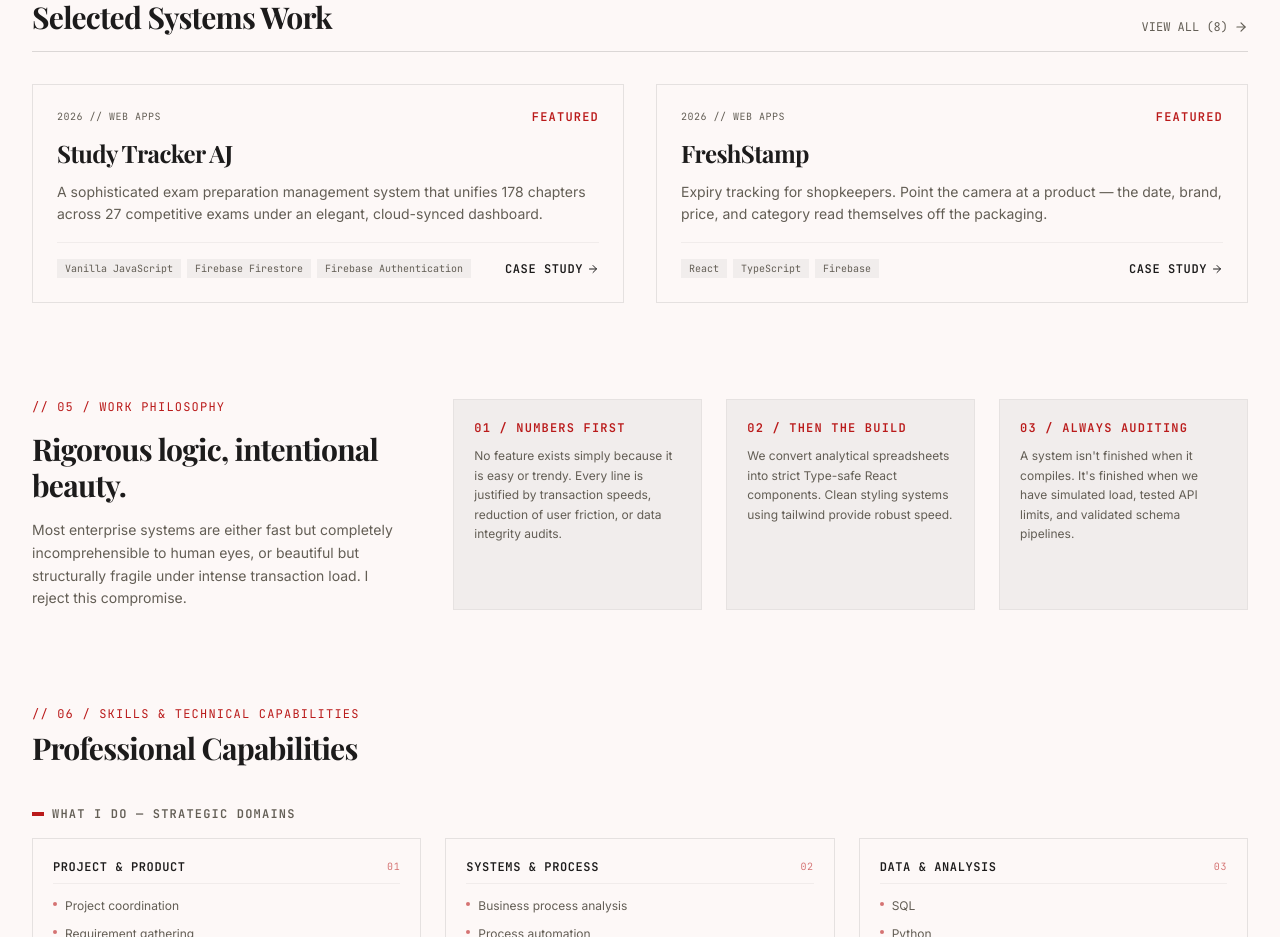
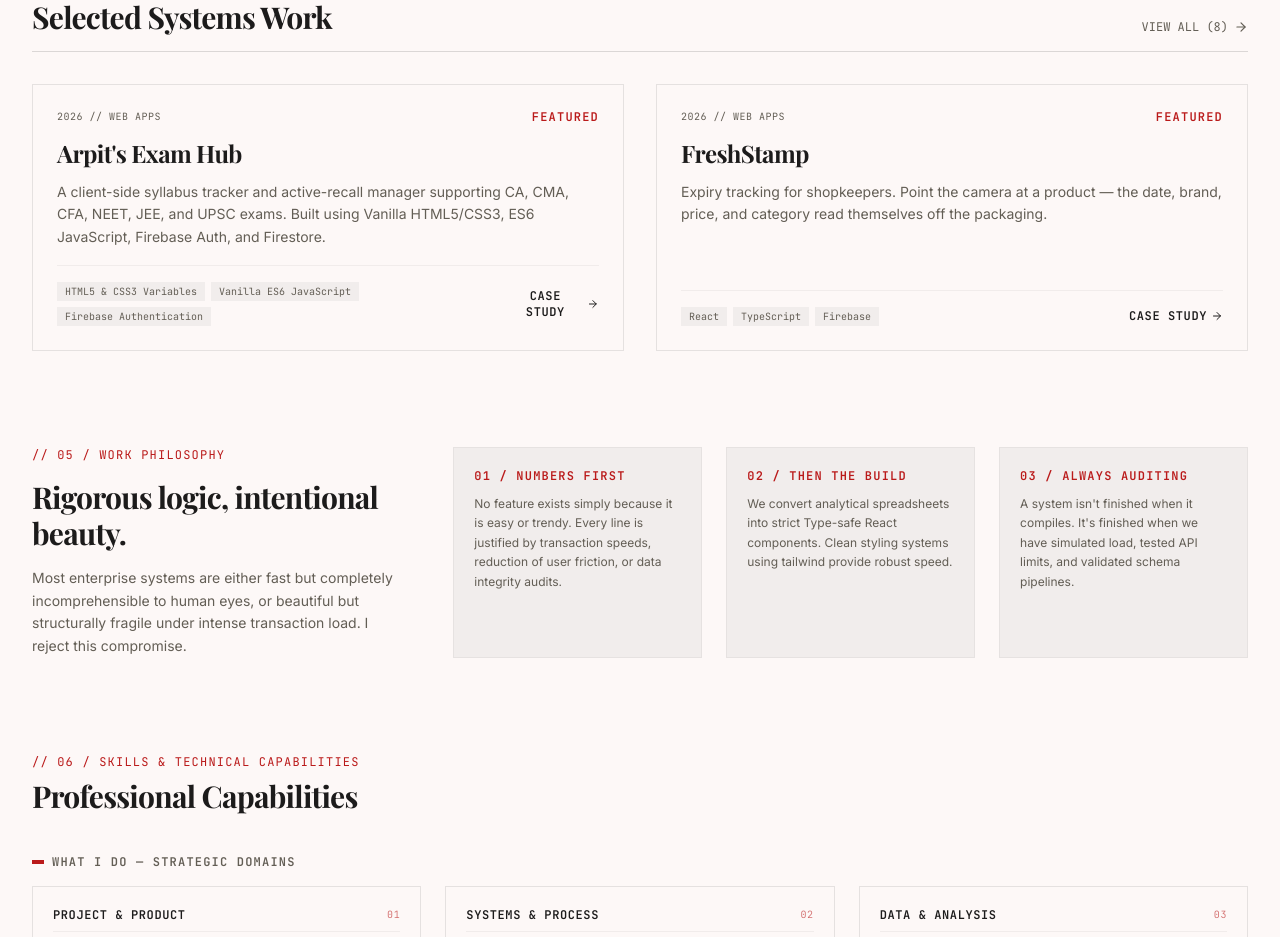
Before and after one commit to Arpitj9974/Arpitj9974-portfolio-, a React (Vite) app: page / in a window 1280 px wide. Shown: the part 1940-2877 px from the top of the page. Built offline with nearby package versions, Linux system fonts and the light colour scheme; a web font is replaced by a local one.

Commit message:
refactor: update project branding and description
Renamed "Study Tracker AJ" to "Arpit's Exam Hub" and updated the project description to emphasize the 3-Stage Tracking Cycle and technical implementation details.

```diff
--- a/src/data.ts
+++ b/src/data.ts
@@ -199,29 +199,29 @@ export const PORTFOLIO_OWNER = {
 export const PROJECTS: Project[] = [
   {
     id: "study-tracker-aj",
-    title: "Study Tracker AJ",
-    subtitle: "Full-Stack Progressive Web Application",
-    description: "A sophisticated exam preparation management system that unifies 178 chapters across 27 competitive exams under an elegant, cloud-synced dashboard.",
-    longDescription: "Study Tracker AJ is a full-stack, progressive learning portal designed to coordinate complex preparation pipelines for high-stakes Indian competitive exams. Progress syncs to the cloud automatically — check a chapter on your laptop, it's already checked on your phone. A built-in recommendation engine reads live completion data and tells you exactly what to focus on next based on exam priority and where you're weakest. Live countdown to exam day, Google sign-in, and a dashboard that shows the whole picture at once.",
+    title: "Arpit's Exam Hub",
+    subtitle: "Elite Multi-Exam Tracker & Syllabus Manager",
+    description: "A client-side syllabus tracker and active-recall manager supporting CA, CMA, CFA, NEET, JEE, and UPSC exams. Built using Vanilla HTML5/CSS3, ES6 JavaScript, Firebase Auth, and Firestore.",
+    longDescription: "Arpit's Exam Hub is a full-stack, progressive learning portal designed to coordinate complex preparation pipelines for high-stakes professional & competitive exams. Instead of general checklists, it models the student’s journey through a structured 3-Stage Tracking Cycle: Done (✓), Revised (⭐), and Mock Tested (🏆) to measure deep syllabus mastery. It features dynamic pacing calculators, study streak gamification, inline markdown study drawers, real-time Firebase cloud synchronization, and robust zero-latency offline-first persistence.",
     year: "2026",
     category: "Web Apps",
     stack: [
-      "Vanilla JavaScript",
-      "Firebase Firestore",
+      "HTML5 & CSS3 Variables",
+      "Vanilla ES6 JavaScript",
       "Firebase Authentication",
-      "HTML5 & CSS3 Variables",
-      "iframe & postMessage API",
-      "SVG Analytics Engines"
+      "Firestore Cloud Database",
+      "localStorage Persistence",
+      "iframe & postMessage API"
     ],
-    role: "Full-Stack Software Engineer & Architect",
+    role: "Lead Full-Stack Software Engineer & Architect",
     timeline: "5 Months (Completed May 2026)",
     client: "Personal Exam Preparation / EdTech Focus",
-    outcome: "Built a fully persistent progress engine actively used across multiple devices to manage 178 chapters with a zero-server pricing model and 100% automated layout/theme syncing.",
-    problem: "Competitive exam aspirants managing dual prep pipelines face a daunting 178 modules across six subjects. Standard sheets or static checklists are disorganized, introduce extreme layout clutter, and fail to provide actionable, adaptive guidance on what topics to cover next.",
-    solution: "Designed a multi-page portal where each subject exists as an independent iframe module. On interaction, a custom event bridge writes progress states to localStorage, which auth-sync.js monitors and updates on Firebase Firestore. Re-hydration is automated instantly upon login. A lightweight recommendations engine checks mathematical progress milestones, dynamically serving custom coaching alerts.",
+    outcome: "Built a fully persistent progress engine actively used across multiple devices to manage 1,100+ chapters with a zero-server pricing model and 100% automated layout/theme syncing.",
+    problem: "Competitive and professional exam aspirants face a massive, overwhelming volume of syllabus topics and struggle to gauge their actual readiness. Standard checklists fail because they treat learning as binary (Done vs. Undone), neglecting systematic revision, active recall tracking, and mock practice.",
+    solution: "Designed a multi-page dynamic configuration engine where each subject's tracking state is managed via a click-sequence state machine. Built a resilient offline-first data sync layer that performs mutations instantly in localStorage and asynchronously syncs with Firestore. Integrated study notes drawers, study streak gamification, and dynamic target-date pacing calculators.",
     impactStats: [
-      { label: "Syllabus Chapters Tracked", value: "178" },
-      { label: "Academic Subjects", value: "06" },
+      { label: "Tracked Chapters", value: "1,100+" },
+      { label: "Tracked Exam Types", value: "19" },
       { label: "Server Infrastructure Cost", value: "$0" },
       { label: "Progress Hydration Rate", value: "100%" }
     ],
```
